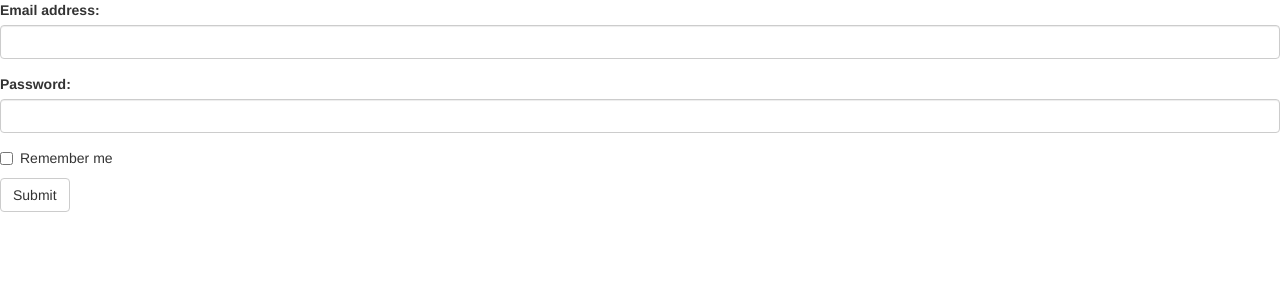
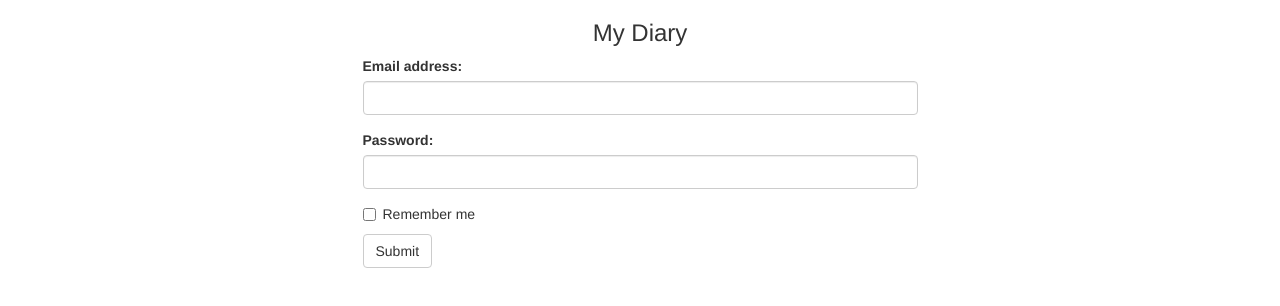
Before and after one commit to cmgonzales/diary, a website: page main/login.html in a window 1280 px wide. Drawn offline with nearby package versions, Linux system fonts and the light colour scheme.

Commit message:
login page

```diff
--- /dev/null
+++ b/main/css/login.css
@@ -0,0 +1,4 @@
+h3{
+
+    text-align: center;
+}
--- a/main/login.html
+++ b/main/login.html
@@ -7,9 +7,20 @@
   <script src="https://ajax.googleapis.com/ajax/libs/jquery/3.3.1/jquery.min.js"></script>
   <script src="https://maxcdn.bootstrapcdn.com/bootstrap/3.3.7/js/bootstrap.min.js"></script>
     <meta http-equiv="X-UA-Compatible" content="ie=edge">
+    <link rel="stylesheet" href="/css/login.css">
     <title>Document</title>
 </head>
 <body>
+    <div class = "container">
+
+
+    <div class = "row">
+
+        <div class = "col-md-3">
+
+            </div>
+    <div class ="col-md-6" >
+        <h3>My Diary</h3>
     <form action="/action_page.php">
         <div class="form-group">
           <label for="email">Email address:</label>
@@ -24,5 +35,14 @@
         </div>
         <button type="submit" class="btn btn-default">Submit</button>
       </form>
+      </div>
+      <div class = "col-md-3">
+        </div>
+      </div>
+        </div>
+
+
+
+
 </body>
 </html>
```
